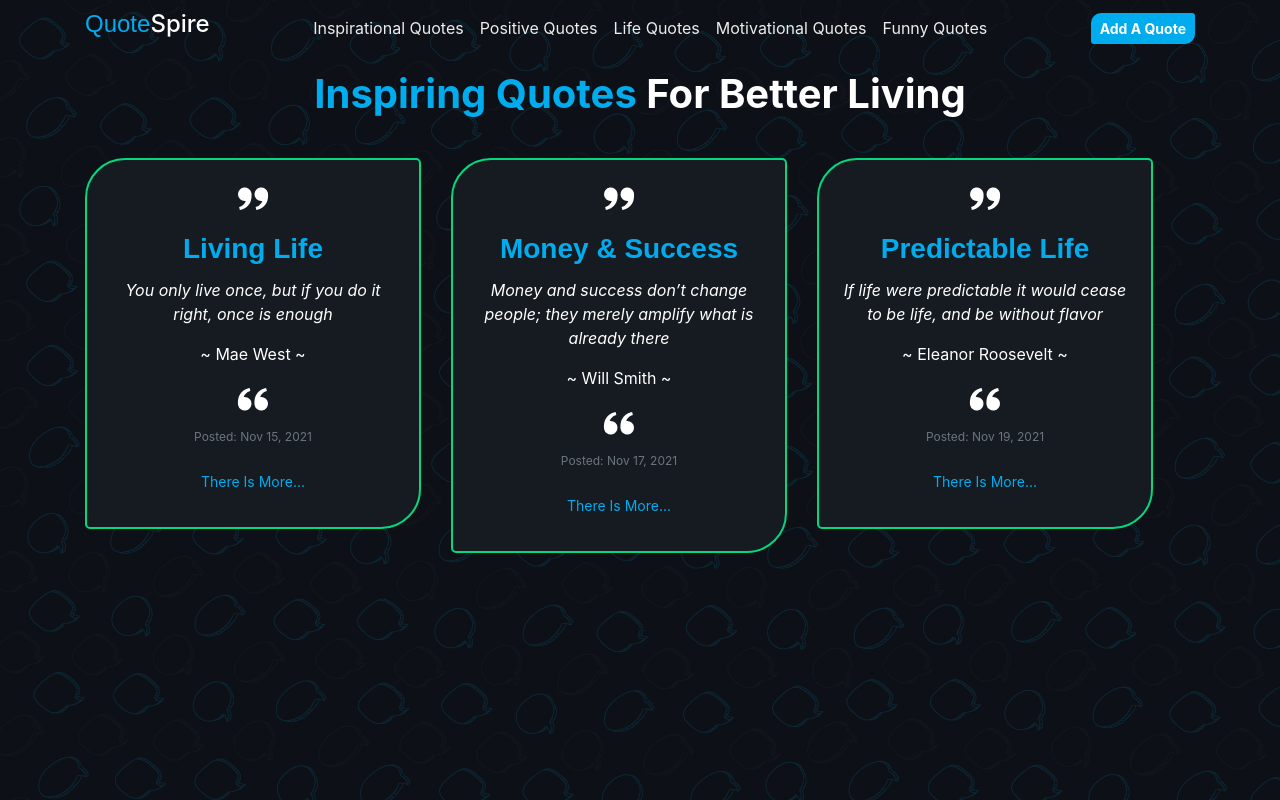
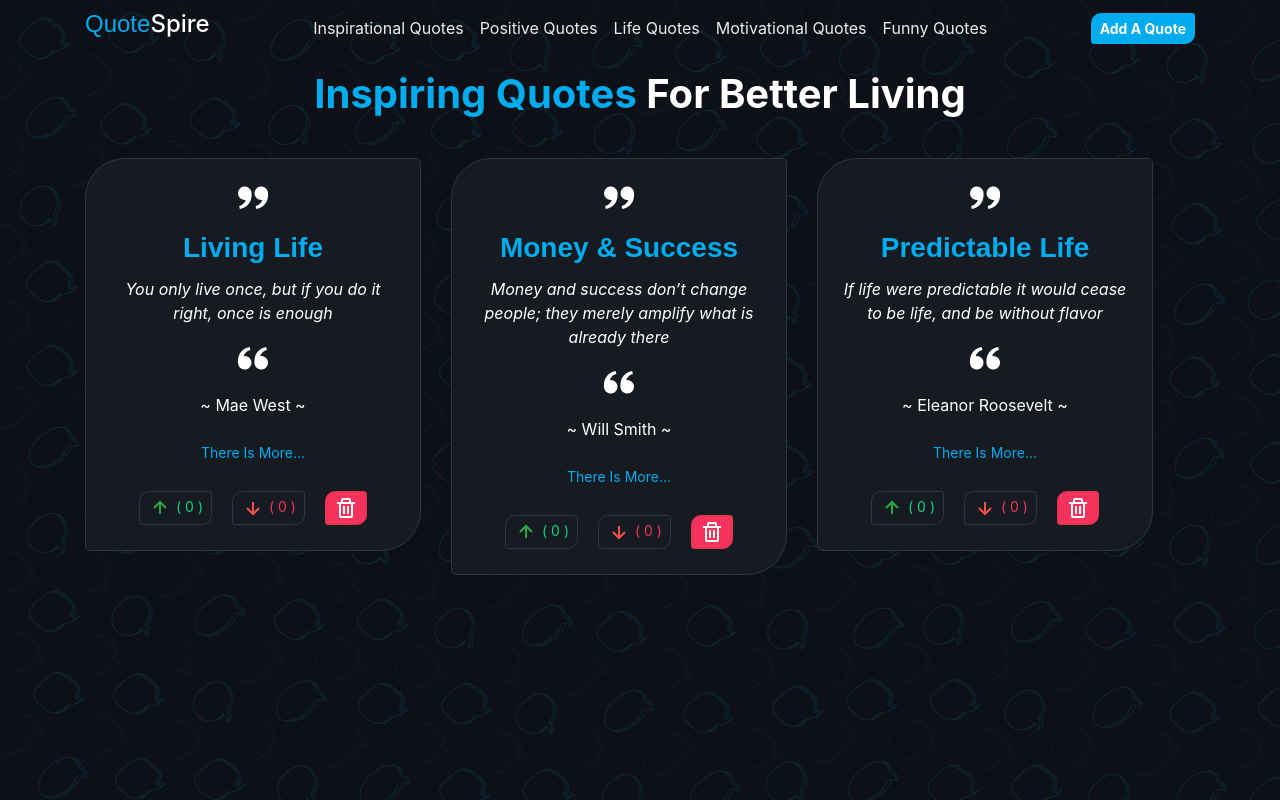
Before and after one commit to steve-njuguna-k/Angular-Quotes-App, an Angular app: page / in a window 1280 px wide. Built offline with nearby package versions, Linux system fonts and the light colour scheme; a web font is replaced by a local one.

Commit message:
Made changes to Quotes component

```diff
--- a/src/app/components/quotes/quotes.component.html
+++ b/src/app/components/quotes/quotes.component.html
@@ -37,18 +37,43 @@
     <div class="row mb-5">
         <div *ngFor="let quote of quotes; let i = index">
             <div class="col-sm-12 text-center">
-                <div class="card" style="width: 21rem;" appQuoteHighlight>
+                <div class="card" style="width: 21rem;" *ngIf="rankQuotes()===quote.likes && quote.likes>0" appQuoteHighlight>
                     <div class="card-body">
                         <p class="text-center"><svg xmlns="http://www.w3.org/2000/svg" width="36" height="36" viewBox="0 0 24 24" style="fill: rgba(255, 255, 255, 1);transform: ;msFilter:;"><path d="m21.95 8.721-.025-.168-.026.006A4.5 4.5 0 1 0 17.5 14c.223 0 .437-.034.65-.065-.069.232-.14.468-.254.68-.114.308-.292.575-.469.844-.148.291-.409.488-.601.737-.201.242-.475.403-.692.604-.213.21-.492.315-.714.463-.232.133-.434.28-.65.35l-.539.222-.474.197.484 1.939.597-.144c.191-.048.424-.104.689-.171.271-.05.56-.187.882-.312.317-.143.686-.238 1.028-.467.344-.218.741-.4 1.091-.692.339-.301.748-.562 1.05-.944.33-.358.656-.734.909-1.162.293-.408.492-.856.702-1.299.19-.443.343-.896.468-1.336.237-.882.343-1.72.384-2.437.034-.718.014-1.315-.028-1.747a7.028 7.028 0 0 0-.063-.539zm-11 0-.025-.168-.026.006A4.5 4.5 0 1 0 6.5 14c.223 0 .437-.034.65-.065-.069.232-.14.468-.254.68-.114.308-.292.575-.469.844-.148.291-.409.488-.601.737-.201.242-.475.403-.692.604-.213.21-.492.315-.714.463-.232.133-.434.28-.65.35l-.539.222c-.301.123-.473.195-.473.195l.484 1.939.597-.144c.191-.048.424-.104.689-.171.271-.05.56-.187.882-.312.317-.143.686-.238 1.028-.467.344-.218.741-.4 1.091-.692.339-.301.748-.562 1.05-.944.33-.358.656-.734.909-1.162.293-.408.492-.856.702-1.299.19-.443.343-.896.468-1.336.237-.882.343-1.72.384-2.437.034-.718.014-1.315-.028-1.747a7.571 7.571 0 0 0-.064-.537z"></path></svg></p>
                         <h3 class="card-title"><b>{{quote.quoteTitle}}</b></h3>
                         <p class="card-text"><i>{{quote.quoteDescription}}</i></p>
+                        <p class="text-center"><svg xmlns="http://www.w3.org/2000/svg" width="36" height="36" viewBox="0 0 24 24" style="fill: rgba(255, 255, 255, 1);transform: ;msFilter:;"><path d="M6.5 10c-.223 0-.437.034-.65.065.069-.232.14-.468.254-.68.114-.308.292-.575.469-.844.148-.291.409-.488.601-.737.201-.242.475-.403.692-.604.213-.21.492-.315.714-.463.232-.133.434-.28.65-.35l.539-.222.474-.197-.485-1.938-.597.144c-.191.048-.424.104-.689.171-.271.05-.56.187-.882.312-.318.142-.686.238-1.028.466-.344.218-.741.4-1.091.692-.339.301-.748.562-1.05.945-.33.358-.656.734-.909 1.162-.293.408-.492.856-.702 1.299-.19.443-.343.896-.468 1.336-.237.882-.343 1.72-.384 2.437-.034.718-.014 1.315.028 1.747.015.204.043.402.063.539l.025.168.026-.006A4.5 4.5 0 1 0 6.5 10zm11 0c-.223 0-.437.034-.65.065.069-.232.14-.468.254-.68.114-.308.292-.575.469-.844.148-.291.409-.488.601-.737.201-.242.475-.403.692-.604.213-.21.492-.315.714-.463.232-.133.434-.28.65-.35l.539-.222.474-.197-.485-1.938-.597.144c-.191.048-.424.104-.689.171-.271.05-.56.187-.882.312-.317.143-.686.238-1.028.467-.344.218-.741.4-1.091.692-.339.301-.748.562-1.05.944-.33.358-.656.734-.909 1.162-.293.408-.492.856-.702 1.299-.19.443-.343.896-.468 1.336-.237.882-.343 1.72-.384 2.437-.034.718-.014 1.315.028 1.747.015.204.043.402.063.539l.025.168.026-.006A4.5 4.5 0 1 0 17.5 10z"></path></svg></p>
                         <p class="card-text">~ {{quote.quoteAuthor}} ~</p>
-                        <svg xmlns="http://www.w3.org/2000/svg" width="36" height="36" viewBox="0 0 24 24" style="fill: rgba(255, 255, 255, 1);transform: ;msFilter:;"><path d="M6.5 10c-.223 0-.437.034-.65.065.069-.232.14-.468.254-.68.114-.308.292-.575.469-.844.148-.291.409-.488.601-.737.201-.242.475-.403.692-.604.213-.21.492-.315.714-.463.232-.133.434-.28.65-.35l.539-.222.474-.197-.485-1.938-.597.144c-.191.048-.424.104-.689.171-.271.05-.56.187-.882.312-.318.142-.686.238-1.028.466-.344.218-.741.4-1.091.692-.339.301-.748.562-1.05.945-.33.358-.656.734-.909 1.162-.293.408-.492.856-.702 1.299-.19.443-.343.896-.468 1.336-.237.882-.343 1.72-.384 2.437-.034.718-.014 1.315.028 1.747.015.204.043.402.063.539l.025.168.026-.006A4.5 4.5 0 1 0 6.5 10zm11 0c-.223 0-.437.034-.65.065.069-.232.14-.468.254-.68.114-.308.292-.575.469-.844.148-.291.409-.488.601-.737.201-.242.475-.403.692-.604.213-.21.492-.315.714-.463.232-.133.434-.28.65-.35l.539-.222.474-.197-.485-1.938-.597.144c-.191.048-.424.104-.689.171-.271.05-.56.187-.882.312-.317.143-.686.238-1.028.467-.344.218-.741.4-1.091.692-.339.301-.748.562-1.05.944-.33.358-.656.734-.909 1.162-.293.408-.492.856-.702 1.299-.19.443-.343.896-.468 1.336-.237.882-.343 1.72-.384 2.437-.034.718-.014 1.315.028 1.747.015.204.043.402.063.539l.025.168.026-.006A4.5 4.5 0 1 0 17.5 10z"></path></svg>
-                        <p class="card-text text-muted date">Posted: {{quote.datePosted | date}}</p>
+                    </div>
+                    <div class="link">
+                        <button type="button" class="btn btn-sm btn-link" (click)='toggleDetails(i)'>There Is More...</button>
                     </div>
                     <div class="footer text-center">
+                        <br>
+                        <app-quote-details *ngIf='quote.showDetails' [quote]='quote'></app-quote-details>
+                        <button type="button" id="likes" class="btn btn-sm btn-dark" (click)='upvote(i)'><svg xmlns="http://www.w3.org/2000/svg" width="24" height="24" viewBox="0 0 24 24" style="fill: rgba(40, 167, 69, 1);transform: ;msFilter:;"><path d="M11 8.414V18h2V8.414l4.293 4.293 1.414-1.414L12 4.586l-6.707 6.707 1.414 1.414z"></path></svg> ( {{quote.likes}} )</button>
+                        <button type="button" id="dislikes" class="btn btn-sm btn-dark" (click)='downvote(i)'><svg xmlns="http://www.w3.org/2000/svg" width="24" height="24" viewBox="0 0 24 24" style="fill: rgba(248, 81, 73, 1);transform: ;msFilter:;"><path d="m18.707 12.707-1.414-1.414L13 15.586V6h-2v9.586l-4.293-4.293-1.414 1.414L12 19.414z"></path></svg> ( {{quote.dislikes}} )</button>
+                        <button type="button" id="trash" class="btn btn-sm btn-danger" (click)='deleteQuote(quote)'><svg xmlns="http://www.w3.org/2000/svg" viewBox="0 0 24 24" width="24" height="24" style="fill: rgba(255, 255, 255, 1);transform: ;msFilter:;"><path d="M5 20a2 2 0 0 0 2 2h10a2 2 0 0 0 2-2V8h2V6h-4V4a2 2 0 0 0-2-2H9a2 2 0 0 0-2 2v2H3v2h2zM9 4h6v2H9zM8 8h9v12H7V8z"></path><path d="M9 10h2v8H9zm4 0h2v8h-2z"></path></svg></button>
+                    </div>
+                </div>
+
+                <div class="card" style="width: 21rem;" *ngIf="rankQuotes()!==quote.likes || quote.likes===0">
+                    <div class="card-body">
+                        <p class="text-center"><svg xmlns="http://www.w3.org/2000/svg" width="36" height="36" viewBox="0 0 24 24" style="fill: rgba(255, 255, 255, 1);transform: ;msFilter:;"><path d="m21.95 8.721-.025-.168-.026.006A4.5 4.5 0 1 0 17.5 14c.223 0 .437-.034.65-.065-.069.232-.14.468-.254.68-.114.308-.292.575-.469.844-.148.291-.409.488-.601.737-.201.242-.475.403-.692.604-.213.21-.492.315-.714.463-.232.133-.434.28-.65.35l-.539.222-.474.197.484 1.939.597-.144c.191-.048.424-.104.689-.171.271-.05.56-.187.882-.312.317-.143.686-.238 1.028-.467.344-.218.741-.4 1.091-.692.339-.301.748-.562 1.05-.944.33-.358.656-.734.909-1.162.293-.408.492-.856.702-1.299.19-.443.343-.896.468-1.336.237-.882.343-1.72.384-2.437.034-.718.014-1.315-.028-1.747a7.028 7.028 0 0 0-.063-.539zm-11 0-.025-.168-.026.006A4.5 4.5 0 1 0 6.5 14c.223 0 .437-.034.65-.065-.069.232-.14.468-.254.68-.114.308-.292.575-.469.844-.148.291-.409.488-.601.737-.201.242-.475.403-.692.604-.213.21-.492.315-.714.463-.232.133-.434.28-.65.35l-.539.222c-.301.123-.473.195-.473.195l.484 1.939.597-.144c.191-.048.424-.104.689-.171.271-.05.56-.187.882-.312.317-.143.686-.238 1.028-.467.344-.218.741-.4 1.091-.692.339-.301.748-.562 1.05-.944.33-.358.656-.734.909-1.162.293-.408.492-.856.702-1.299.19-.443.343-.896.468-1.336.237-.882.343-1.72.384-2.437.034-.718.014-1.315-.028-1.747a7.571 7.571 0 0 0-.064-.537z"></path></svg></p>
+                        <h3 class="card-title"><b>{{quote.quoteTitle}}</b></h3>
+                        <p class="card-text"><i>{{quote.quoteDescription}}</i></p>
+                        <p class="text-center"><svg xmlns="http://www.w3.org/2000/svg" width="36" height="36" viewBox="0 0 24 24" style="fill: rgba(255, 255, 255, 1);transform: ;msFilter:;"><path d="M6.5 10c-.223 0-.437.034-.65.065.069-.232.14-.468.254-.68.114-.308.292-.575.469-.844.148-.291.409-.488.601-.737.201-.242.475-.403.692-.604.213-.21.492-.315.714-.463.232-.133.434-.28.65-.35l.539-.222.474-.197-.485-1.938-.597.144c-.191.048-.424.104-.689.171-.271.05-.56.187-.882.312-.318.142-.686.238-1.028.466-.344.218-.741.4-1.091.692-.339.301-.748.562-1.05.945-.33.358-.656.734-.909 1.162-.293.408-.492.856-.702 1.299-.19.443-.343.896-.468 1.336-.237.882-.343 1.72-.384 2.437-.034.718-.014 1.315.028 1.747.015.204.043.402.063.539l.025.168.026-.006A4.5 4.5 0 1 0 6.5 10zm11 0c-.223 0-.437.034-.65.065.069-.232.14-.468.254-.68.114-.308.292-.575.469-.844.148-.291.409-.488.601-.737.201-.242.475-.403.692-.604.213-.21.492-.315.714-.463.232-.133.434-.28.65-.35l.539-.222.474-.197-.485-1.938-.597.144c-.191.048-.424.104-.689.171-.271.05-.56.187-.882.312-.317.143-.686.238-1.028.467-.344.218-.741.4-1.091.692-.339.301-.748.562-1.05.944-.33.358-.656.734-.909 1.162-.293.408-.492.856-.702 1.299-.19.443-.343.896-.468 1.336-.237.882-.343 1.72-.384 2.437-.034.718-.014 1.315.028 1.747.015.204.043.402.063.539l.025.168.026-.006A4.5 4.5 0 1 0 17.5 10z"></path></svg></p>
+                        <p class="card-text">~ {{quote.quoteAuthor}} ~</p>
+                    </div>
+                    <div class="link">
                         <button type="button" class="btn btn-sm btn-link" (click)='toggleDetails(i)'>There Is More...</button>
-                        <app-quote-details *ngIf='quote.showDetails' [quote]='quote' (toDelete) = 'quoteDelete($event,i)'></app-quote-details>
+                    </div>
+                    <div class="footer text-center">
+                        <br>
+                        <app-quote-details *ngIf='quote.showDetails' [quote]='quote'></app-quote-details>
+                        <button type="button" id="likes" class="btn btn-sm btn-dark" (click)='upvote(i)'><svg xmlns="http://www.w3.org/2000/svg" width="24" height="24" viewBox="0 0 24 24" style="fill: rgba(40, 167, 69, 1);transform: ;msFilter:;"><path d="M11 8.414V18h2V8.414l4.293 4.293 1.414-1.414L12 4.586l-6.707 6.707 1.414 1.414z"></path></svg> ( {{quote.likes}} )</button>
+                        <button type="button" id="dislikes" class="btn btn-sm btn-dark" (click)='downvote(i)'><svg xmlns="http://www.w3.org/2000/svg" width="24" height="24" viewBox="0 0 24 24" style="fill: rgba(248, 81, 73, 1);transform: ;msFilter:;"><path d="m18.707 12.707-1.414-1.414L13 15.586V6h-2v9.586l-4.293-4.293-1.414 1.414L12 19.414z"></path></svg> ( {{quote.dislikes}} )</button>
+                        <button type="button" id="trash" class="btn btn-sm btn-danger" (click)='deleteQuote(quote)'><svg xmlns="http://www.w3.org/2000/svg" viewBox="0 0 24 24" width="24" height="24" style="fill: rgba(255, 255, 255, 1);transform: ;msFilter:;"><path d="M5 20a2 2 0 0 0 2 2h10a2 2 0 0 0 2-2V8h2V6h-4V4a2 2 0 0 0-2-2H9a2 2 0 0 0-2 2v2H3v2h2zM9 4h6v2H9zM8 8h9v12H7V8z"></path><path d="M9 10h2v8H9zm4 0h2v8h-2z"></path></svg></button>
                     </div>
                 </div>
             </div>
--- a/src/app/components/quotes/quotes.component.ts
+++ b/src/app/components/quotes/quotes.component.ts
@@ -14,18 +14,46 @@ export class QuotesComponent implements OnInit {
     new Quotes(3, 'Predictable Life', 'If life were predictable it would cease to be life, and be without flavor', 'Eleanor Roosevelt', 'June Mwende', new Date(2021,10,19), 0, 0),
   ];
 
+  getQuotes(){
+    return this.quotes;
+  }
+
+  upvote(index:any) {
+    this.quotes[index].likes ++;
+  }
+  downvote(index:any) {
+    this.quotes[index].dislikes  ++;
+  }
+
+  preNum!: number;
+  lastNum!: number;
+  counter!: number;
+
+  rankQuotes(){
+    this.preNum = 0
+    this.lastNum = 0
+
+    for(this.counter=0 ; this.counter < this.quotes.length; this.counter++) {
+      this.lastNum = this.quotes[this.counter].likes;
+      if(this.lastNum > this.preNum){
+        this.preNum = this.lastNum
+      }
+    }
+    return this.preNum
+  }
+
   toggleDetails(index: any){
     this.quotes[index].showDetails = !this.quotes[index].showDetails;
   }
 
-  quoteDelete(toDelete: boolean, index: any){
-    if (toDelete) {
-      let confirmDelete = confirm(`Are you sure you want to delete the quote '${this.quotes[index].quoteTitle}' by ${this.quotes[index].quoteAuthor}?`)
-
-      if (confirmDelete){
-        this.quotes.splice(index,1)
-      }
+  deleteQuote(quote:any){
+    if(this.getQuotes().indexOf(quote)>= 0){
+        let toDelete = confirm(`Are you sure you want to delete the quote '${this.quotes[this.quotes.indexOf(quote)].quoteDescription}' by '${this.quotes[this.quotes.indexOf(quote)].quoteAuthor}'?`)
+        if(toDelete){
+            this.getQuotes().splice(this.getQuotes().indexOf(quote),1);
+        }
     }
+    this.rankQuotes();
   }
 
   addNewQuote(quotes: any){
```
